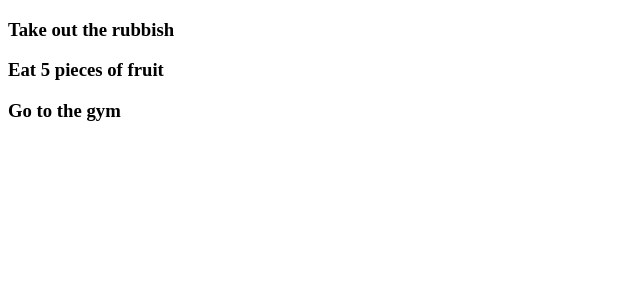
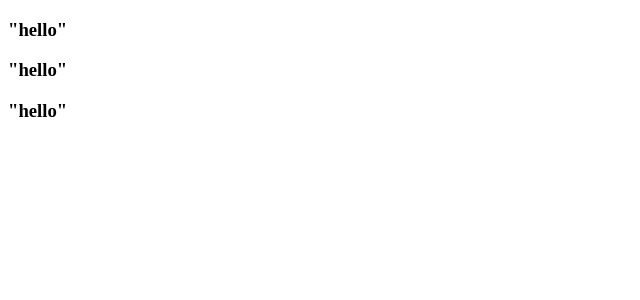
Before and after one commit to 04alexklink/Todo-List, a React (Create React App) app: page / in a window 1280 px wide. Shown: the top 300 px of the page, without its empty margins (0-640 px from the left). Built offline with nearby package versions, Linux system fonts and the light colour scheme.

Commit message:
Imported TodoItem class into Todos.js, where it get's called. Currently TodoItem just set up to return hello, so that is what is outputted 3 times as we map through Todos

```diff
--- a/src/components/TodoItem.js
+++ b/src/components/TodoItem.js
@@ -3,9 +3,9 @@ import React from 'react';
 class TodoItem extends React.Component {
   render() {
     return (
-      <h3>hello</h3>
+      <h3>"hello"</h3>
     );
   }
 }
 
-export default Todos;
+export default TodoItem;
--- a/src/components/Todos.js
+++ b/src/components/Todos.js
@@ -1,9 +1,10 @@
 import React from 'react';
+import TodoItem from './TodoItem';
 
 class Todos extends React.Component {
   render() {
     return this.props.todos.map((todo) => (
-      <h3>{todo.title}</h3>
+      <TodoItem />
     ));
   }
 }
```
